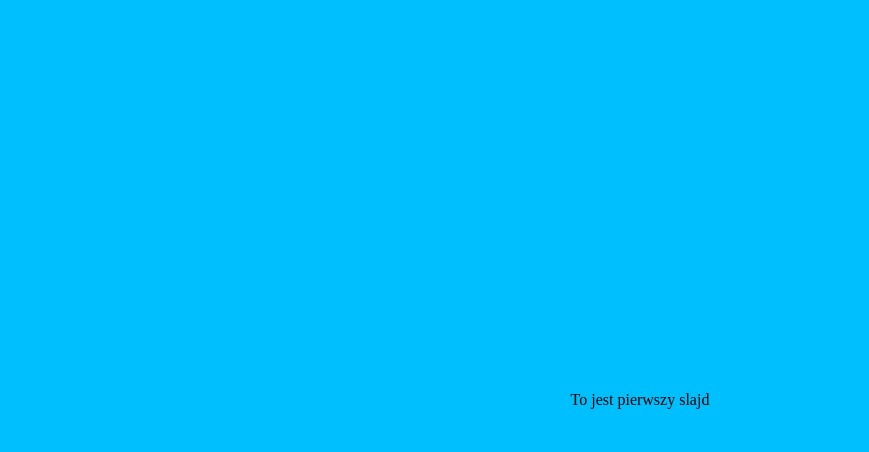
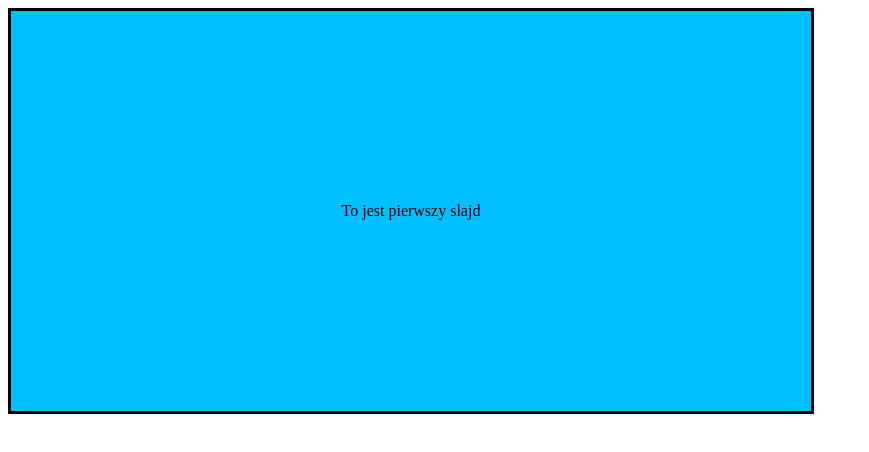
Before and after one commit to Stepek123/slider, a React (Create React App) app: page / in a window 1280 px wide. Shown: the top 452 px of the page, without its empty margins (0-869 px from the left). Built offline with nearby package versions, Linux system fonts and the light colour scheme.

Commit message:
Make slider univeral

```diff
--- a/src/App.css
+++ /dev/null
@@ -1,13 +0,0 @@
-html, body {
-  margin: 0;
-  padding:0;
-  overflow: hidden;
-}
-
-* {
-  box-sizing: border-box;
-}
-
-.name{
-  background-color: red;
-}
--- a/src/App.jsx
+++ b/src/App.jsx
@@ -1,14 +1,17 @@
 import React, {useState} from "react";
-import "./App.css";
 import Some from "./components/Some";
 import { Slider, Slide, Image } from "./components/Slider";
 
 function App() {
   const [users] = useState(["Mateusz", "Patrycja"]);
   return (
-    <Slider settings={{
-        timingFunction: 'ease-in'
-    }}>
+      <div style={{
+        width: "800px",
+        height: "50vh",
+        border:"3px solid black",
+      }
+      }>
+        <Slider>
           <Slide color={"deepskyblue"}>
             <p>To jest pierwszy slajd</p>
           </Slide>
@@ -33,6 +36,8 @@ function App() {
 
           {users.map(user => (<Slide>{user}</Slide>))}
         </Slider>
+      </div>
+
   );
 }
 
--- a/src/components/Slider/Slide.js
+++ b/src/components/Slider/Slide.js
@@ -4,12 +4,12 @@ import styled from "styled-components";
 const InnerSlide = styled.div`
   position:absolute;
   top:0;
-  left: ${({i}) => i*100}vw;
+  left: ${({i}) => i*100}%;
   display: flex;
   justify-content: center;
   align-items:center;
   background-color: ${({ color }) => color};
-  width:100vw;
+  width:100%;
   height:100%;
   user-select:none;
 
--- a/src/components/Slider/Slider.js
+++ b/src/components/Slider/Slider.js
@@ -10,21 +10,38 @@ import styled from "styled-components";
 
 const Container = styled.div`
   position: relative;
-  width: ${props => props.i * 100}vw;
-  height: 100vh;
+  width: 100%;
+  height: 100%;
+  margin: 0;
+  padding:0;
+
+  * {
+    box-sizing: border-box;
+  }
 `;
 
-function Slider({ children, settings, className }) {
+const DummyParent = styled.div`
+  width:100%;
+  height:100%;
+  overflow:hidden;
+`;
+
+function Slider({ children, className }) {
   let index = 0;
   const childrenWithIndex = Children.map(children, child => cloneElement(child, { i: index++ }));
 
+  const [sliderWidth, setSliderWidth] = useState(0);
   const [currentSlide, setCurrentSlide] = useState(0);
   const [isClicking, setIsClicking] = useState(false);
   const [x, setX] = useState(0);
   const [grabX, setGrabX] = useState(0);
   const [shift, setShift] = useState(0);
   const [total, setTotal] = useState(0);
-  const ref = useRef();
+  const ref = useRef(null);
+
+  useEffect(() => {
+    setSliderWidth(parseInt(getComputedStyle(ref.current.parentNode.parentNode).width));
+  }, [ref]);
 
   useEffect(() => {
     ref.current.style.transform = `translateX(${total}px)`;
@@ -37,7 +54,7 @@ function Slider({ children, settings, className }) {
     function handler(ev) {
       if(ev.key === "ArrowLeft") nextSlide();
       else if(ev.key === "ArrowRight") previousSlide();
-    };
+    }
     window.addEventListener("keydown", handler);
     return () => {
       window.removeEventListener("keydown", handler);
@@ -64,7 +81,7 @@ function Slider({ children, settings, className }) {
       setTotal(0);
       setCurrentSlide(0);
     } else {
-      setTotal(t => t - shift + window.innerWidth);
+      setTotal(t => t - shift + sliderWidth);
       setCurrentSlide(s => s+1);
     }
   }
@@ -74,20 +91,20 @@ function Slider({ children, settings, className }) {
       setTotal(0);
       setCurrentSlide(0);
     } else {
-      setTotal(t => t - shift - window.innerWidth);
+      setTotal(t => t - shift - sliderWidth);
       setCurrentSlide(s => s-1);
     }
   }
 
   function handleUp() {
     ref.current.style.transition = `.3s all ease-in-out`;
-    if (Math.abs(shift) >= window.innerWidth / 3.5) {
+    if (Math.abs(shift) >= sliderWidth / 3.5) {
       if (shift > 0 && total > 0) {
         setTotal(0);
         setCurrentSlide(0);
       }
-      else if (total < (-index + 1) * window.innerWidth) {
-        setTotal((-index + 1) * window.innerWidth);
+      else if (total < (-index + 1) * sliderWidth) {
+        setTotal((-index + 1) * sliderWidth);
         setCurrentSlide(index-1);
       }
       else if (shift > 0) nextSlide();
@@ -100,6 +117,7 @@ function Slider({ children, settings, className }) {
   }
 
   return (
+      <DummyParent>
         <Container
             className={className}
             i={index}
@@ -113,6 +131,8 @@ function Slider({ children, settings, className }) {
         >
           {childrenWithIndex}
         </Container>
+      </DummyParent>
+
   );
 }
 
```
Lines whose indentation alone changed are shown as unchanged.
